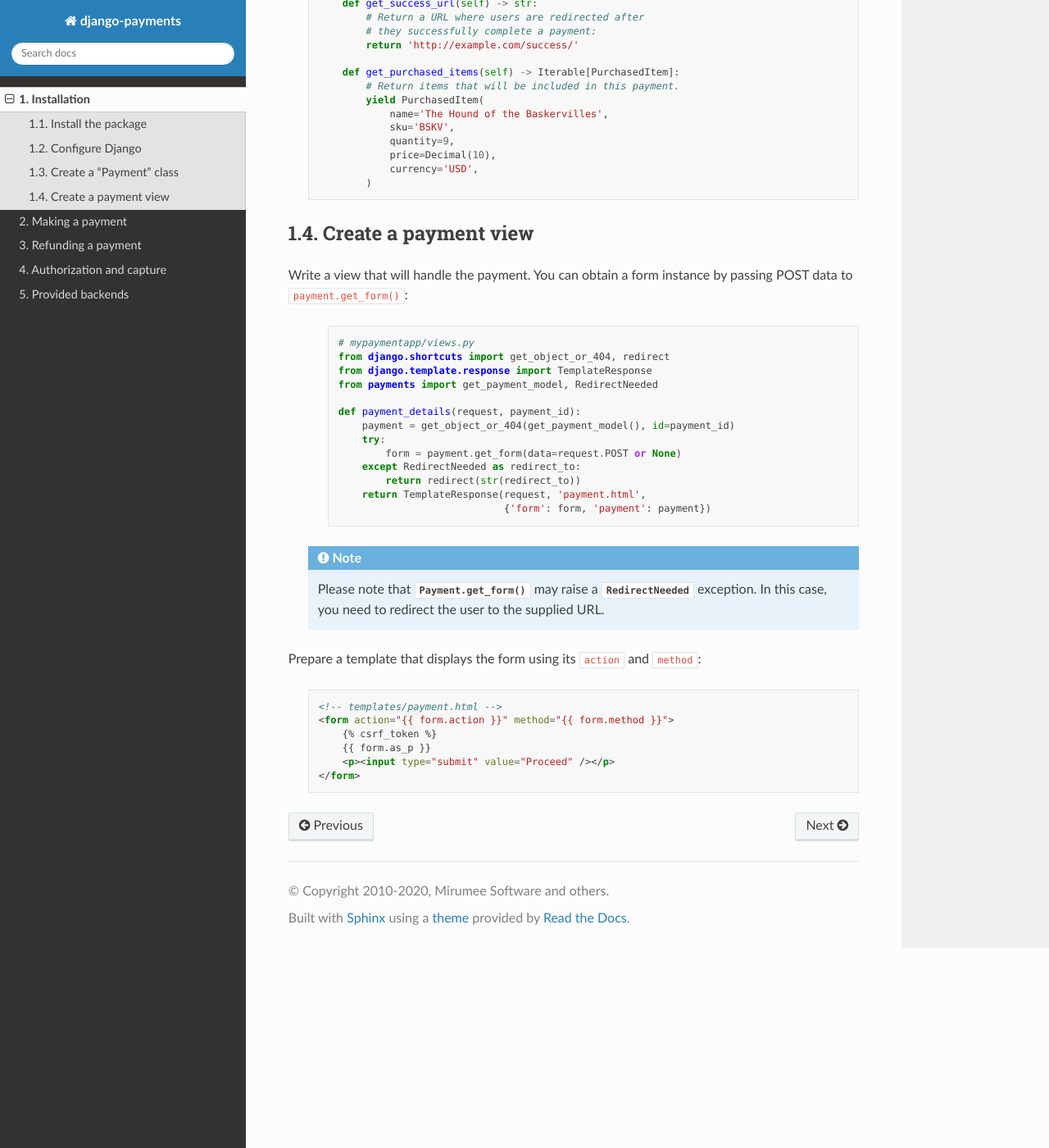
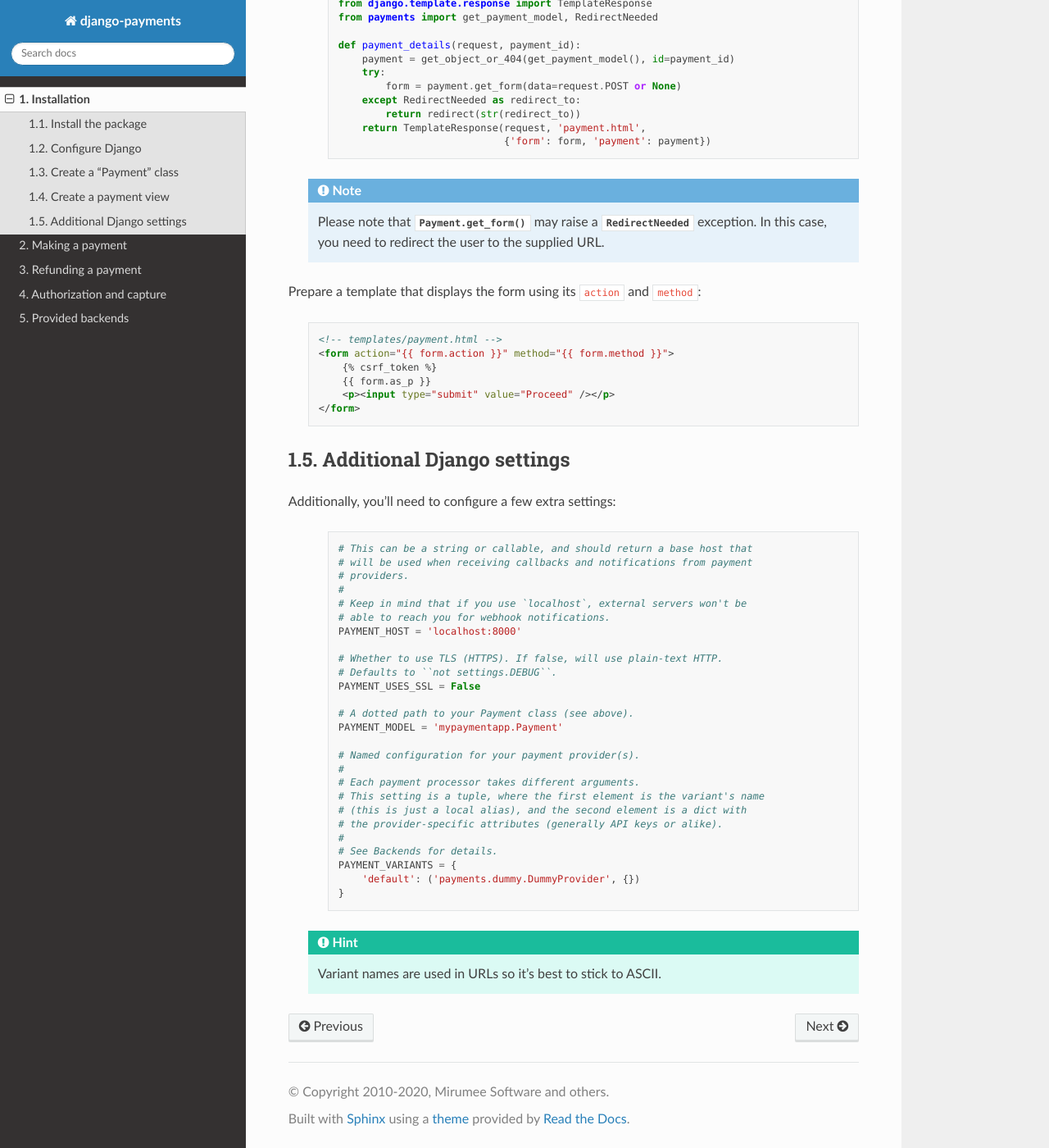
Before and after one commit to jazzband/django-payments, a Sphinx documentation site: the page built from docs/install.rst, in a window 1280 px wide and 1400 px high, scrolled down 1840 px. Shown: the whole window at 82% size. Built offline with Sphinx 7.4.7 and the Read the Docs theme 2.0.0, drawn with Linux system fonts in a browser that asks for light colours; the version number could not be read and is left out; some of the changed text lies outside the part shown.

Commit message:
Improve initial setup instructions

```diff
--- a/docs/install.rst
+++ b/docs/install.rst
@@ -36,30 +36,7 @@
         ...
       ]
 
-Additionally, you'll need to configure these too:
-
-    .. code-block:: python
-
-      # This can be a callable, and should return a base host that will be used
-      # when receiving callbacks and notifications from payment providers.
-      PAYMENT_HOST = 'localhost:8000'
-      # Whether to use TLS (HTTPS). If false, will use plain-text HTTP.
-      PAYMENT_USES_SSL = False
-      # A dotted path to your Payment class (see below).
-      PAYMENT_MODEL = 'mypaymentapp.Payment'
-      # Named configuration for your payment provider(s).
-      # See Backends for # details.
-      PAYMENT_VARIANTS = {
-          'default': ('payments.dummy.DummyProvider', {})
-      }
-
-Variants are named pairs of payment providers and their configuration.
-
-   .. note::
-
-      Variant names are used in URLs so it's best to stick to ASCII.
-
-Add the callback processor to your URL router:
+Add the callback processor to your URL router (``urls.py``):
 
     .. code-block:: python
 
@@ -147,3 +124,41 @@
           {{ form.as_p }}
           <p><input type="submit" value="Proceed" /></p>
       </form>
+
+Additional Django settings
+--------------------------
+
+Additionally, you'll need to configure a few extra settings:
+
+    .. code-block:: python
+
+      # This can be a string or callable, and should return a base host that
+      # will be used when receiving callbacks and notifications from payment
+      # providers.
+      #
+      # Keep in mind that if you use `localhost`, external servers won't be
+      # able to reach you for webhook notifications.
+      PAYMENT_HOST = 'localhost:8000'
+
+      # Whether to use TLS (HTTPS). If false, will use plain-text HTTP.
+      # Defaults to ``not settings.DEBUG``.
+      PAYMENT_USES_SSL = False
+
+      # A dotted path to your Payment class (see above).
+      PAYMENT_MODEL = 'mypaymentapp.Payment'
+
+      # Named configuration for your payment provider(s).
+      #
+      # Each payment processor takes different arguments.
+      # This setting is a tuple, where the first element is the variant's name
+      # (this is just a local alias), and the second element is a dict with
+      # the provider-specific attributes (generally API keys or alike).
+      #
+      # See Backends for details.
+      PAYMENT_VARIANTS = {
+          'default': ('payments.dummy.DummyProvider', {})
+      }
+
+   .. hint::
+
+      Variant names are used in URLs so it's best to stick to ASCII.
```
